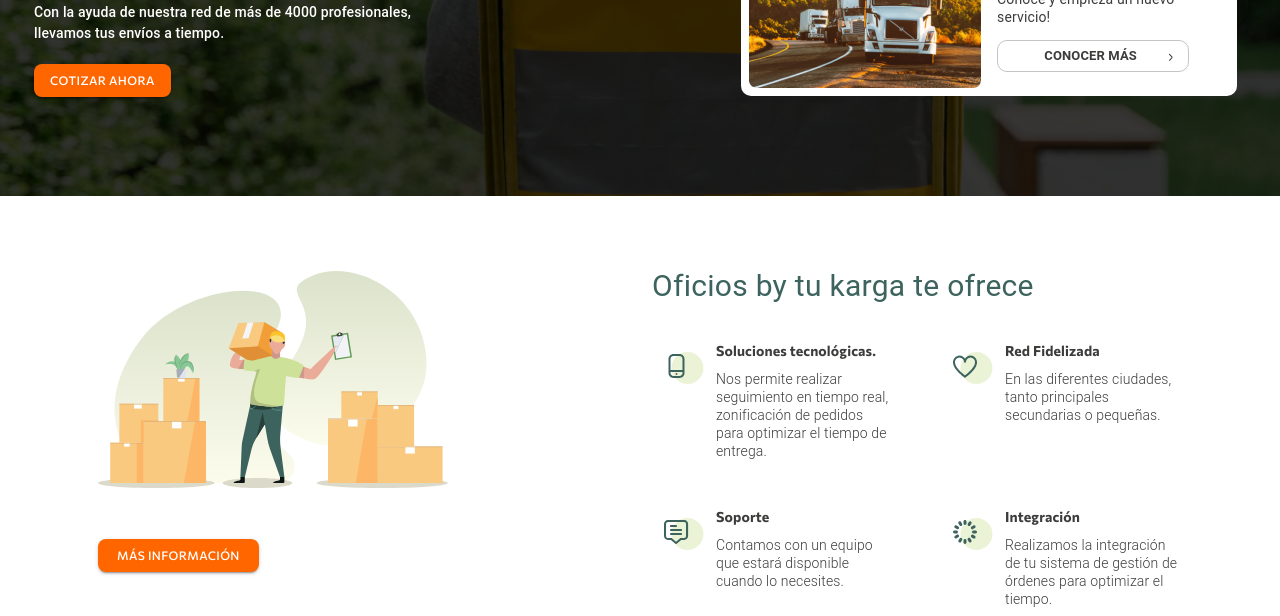
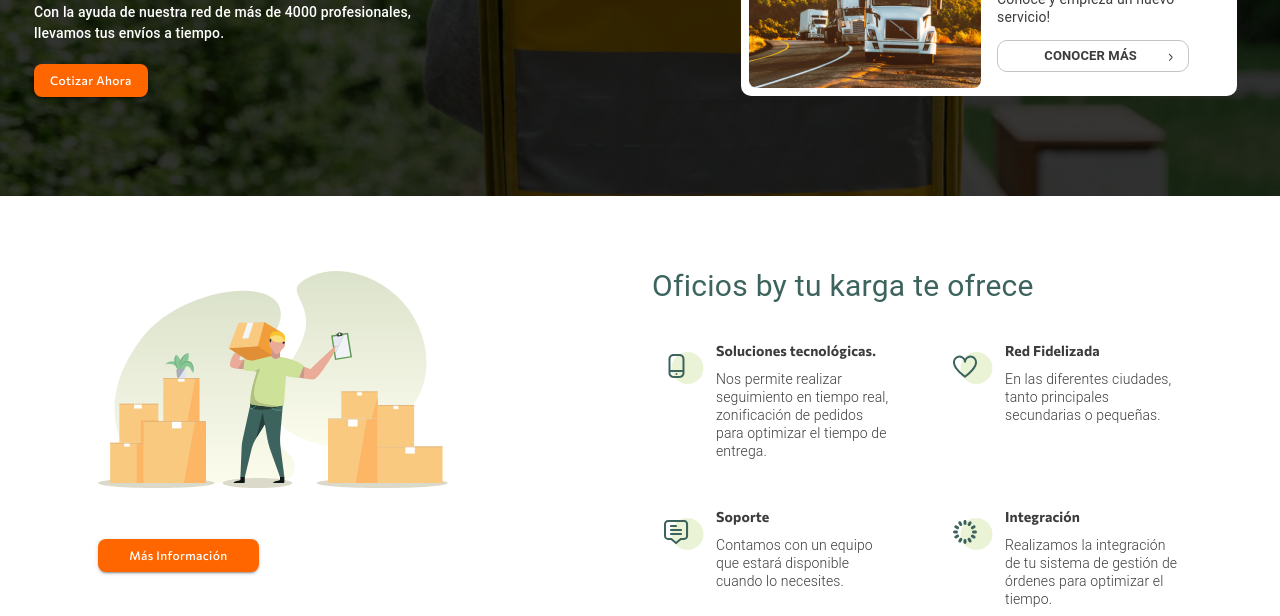
Before and after one commit to melendez-dev/tukarga.com, a React (Vite) app: page / in a window 1280 px wide. Shown: the part 526-1142 px from the top of the page. Built offline with nearby package versions, Linux system fonts and the light colour scheme; a web font is replaced by a local one.

Commit message:
feature: fix css styles

```diff
--- a/src/Atom/ModuleHome/FirstSection/LeftIlustration.jsx
+++ b/src/Atom/ModuleHome/FirstSection/LeftIlustration.jsx
@@ -19,9 +19,10 @@
           to="/contacto"
           className="text_light_button"
           style={{
-            fontSize: "12px",
+						fontSize: "12px",
+						textTransform: "capitalize"
           }}
-        >
+			>
           Más información
         </Link>
       </Button>
--- a/src/Atom/ModuleHome/Header/TextLeft.jsx
+++ b/src/Atom/ModuleHome/Header/TextLeft.jsx
@@ -34,6 +34,7 @@
             className="text_light_button"
             style={{
               fontSize: "12px",
+              textTransform: "capitalize",
             }}
           >
             Cotizar ahora
```
